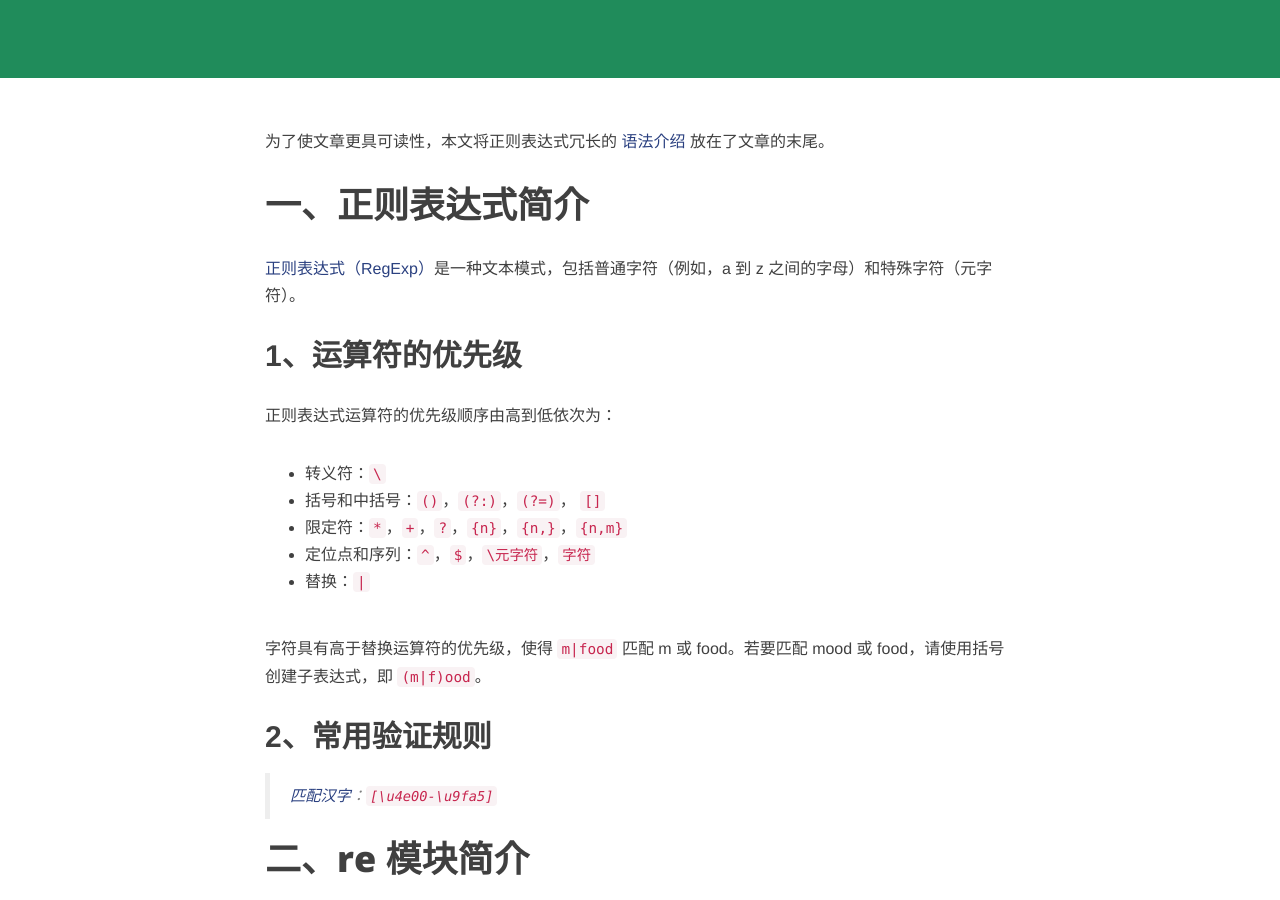
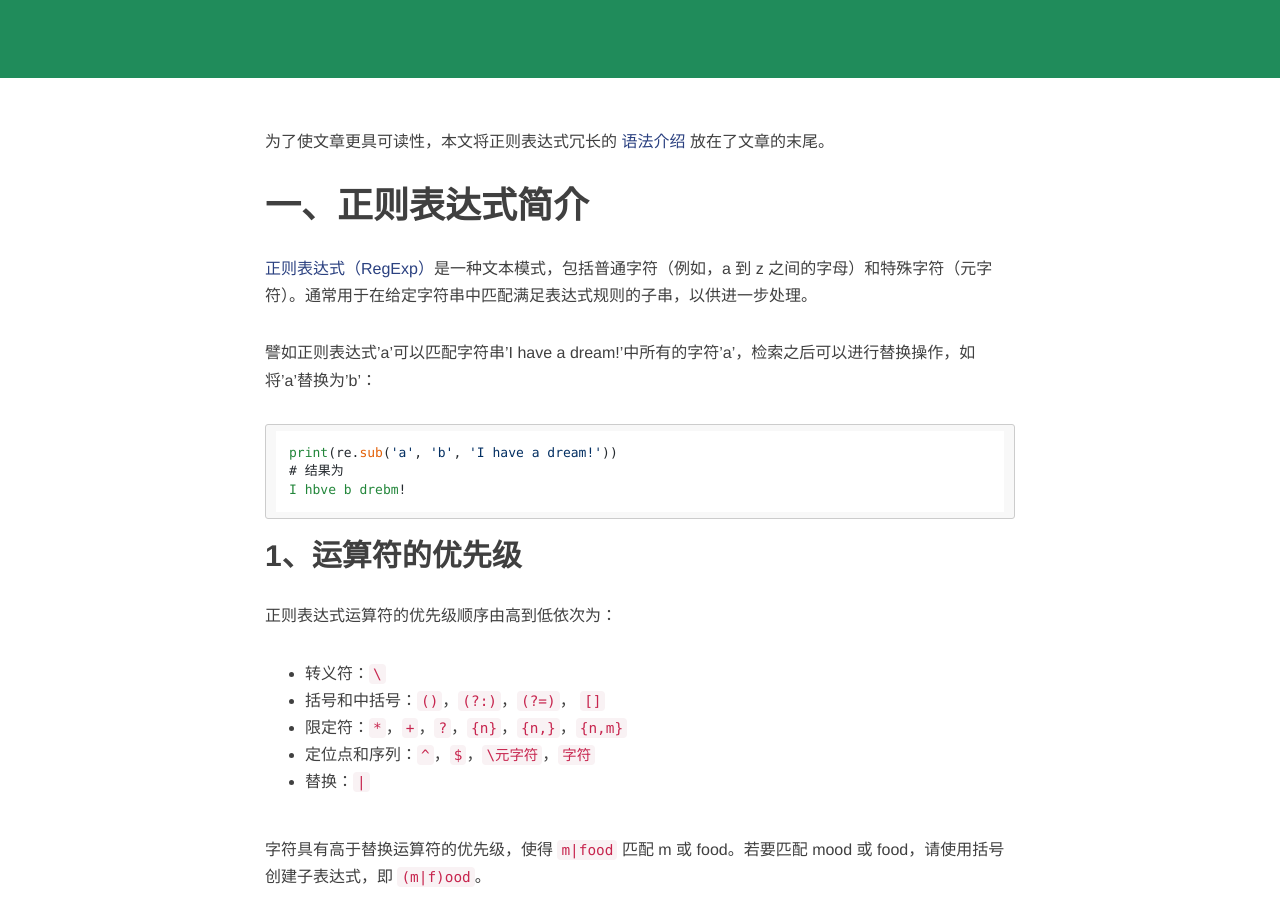
Before and after one commit to ceares/ceares.github.io, a Jekyll site: the page built from _posts/2015-2-1-RegExp.md, in a window 1280 px wide and 900 px high, scrolled down 411 px. Built offline with Jekyll 4.4.1, drawn with Linux system fonts in a browser that asks for light colours; nearby versions of some CDN libraries; formulas are drawn with MathJax 3; comment, search, counter and statistics services are not loaded.

Commit message:
Update 2015-2-1-RegExp.md

````diff
--- a/_posts/2015-2-1-RegExp.md
+++ b/_posts/2015-2-1-RegExp.md
@@ -12,7 +12,15 @@ description: 正则表达式（RegExp）是一种文本模式，包括普通字
 
 # 一、正则表达式简介
 
-[正则表达式（RegExp）](https://msdn.microsoft.com/zh-cn/library/28hw3sce(v=vs.90).aspx)是一种文本模式，包括普通字符（例如，a 到 z 之间的字母）和特殊字符（元字符）。
+[正则表达式（RegExp）](https://msdn.microsoft.com/zh-cn/library/28hw3sce(v=vs.90).aspx)是一种文本模式，包括普通字符（例如，a 到 z 之间的字母）和特殊字符（元字符）。通常用于在给定字符串中匹配满足表达式规则的子串，以供进一步处理。
+
+譬如正则表达式'a'可以匹配字符串'I have a dream!'中所有的字符'a'，检索之后可以进行替换操作，如将'a'替换为'b'：
+
+```py
+print(re.sub('a', 'b', 'I have a dream!'))
+# 结果为
+I hbve b drebm!
+```
 
 ## 1、运算符的优先级
 
````
